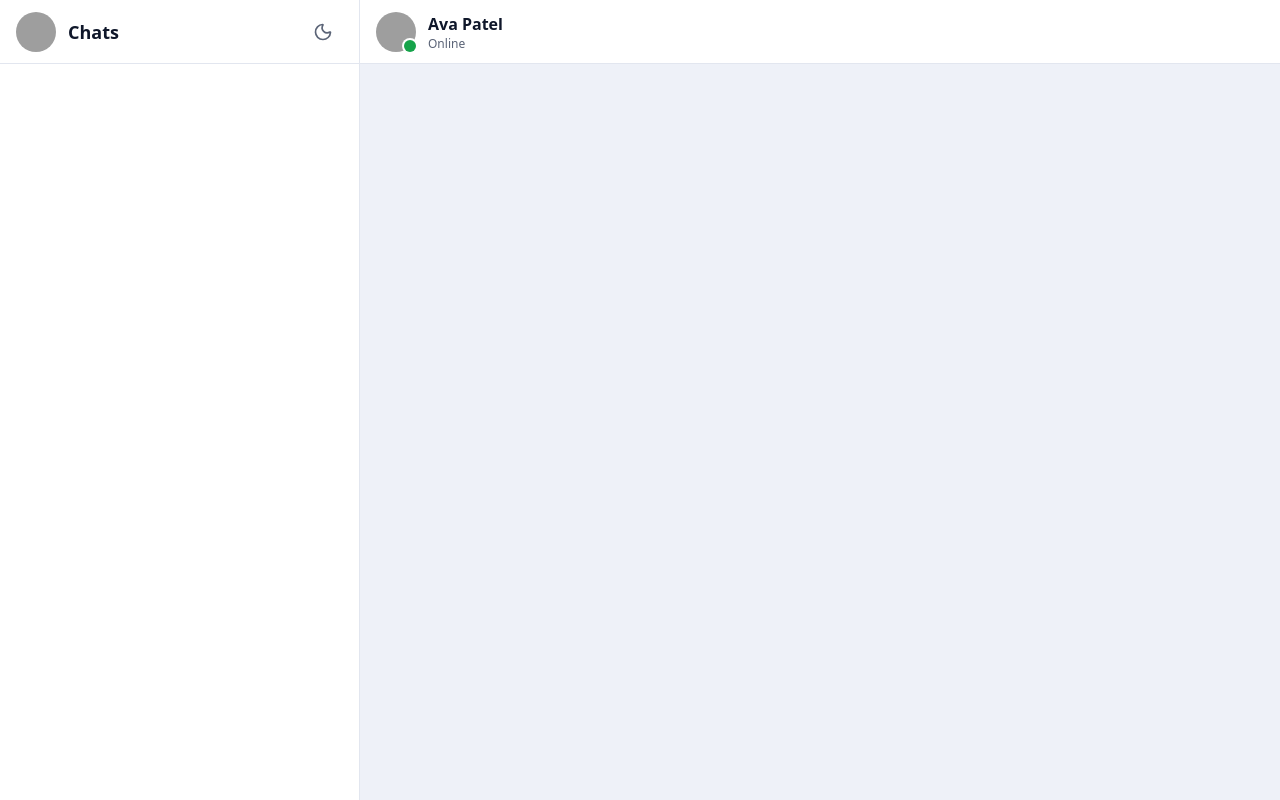
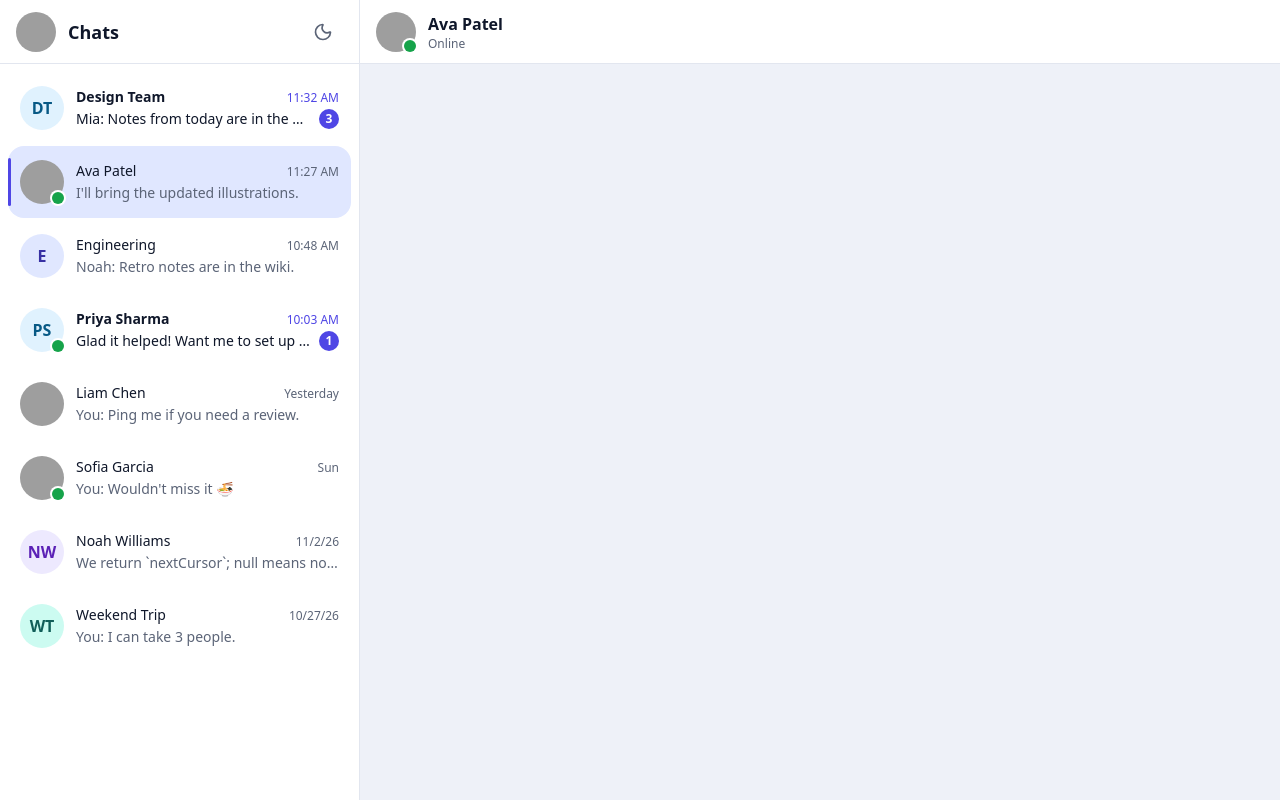
Before and after one commit to hardik6869/chat-app, a React (Vite) app: page /c/c-ava in a window 1280 px wide. Built offline with nearby package versions, Linux system fonts and the light colour scheme; grey boxes are pictures that could not be loaded.

Commit message:
feat(conversations): add conversation list

```diff
--- a/src/design-system/styles.css
+++ b/src/design-system/styles.css
@@ -61,6 +61,12 @@
     @apply bg-bg font-sans text-text antialiased;
   }
 
+  /* Slim, theme-aware scrollbars instead of the chunky OS default. */
+  * {
+    scrollbar-width: thin;
+    scrollbar-color: var(--border-strong) transparent;
+  }
+
   /* One consistent, always-visible focus indicator (WCAG 2.4.7 / 2.4.11). */
   :focus-visible {
     outline: 2px solid var(--focus);
--- /dev/null
+++ b/src/features/conversations/components/ConversationItem/ConversationItem.tsx
@@ -0,0 +1,71 @@
+import { memo } from 'react';
+import { NavLink } from 'react-router';
+import { cn, formatListTime } from '@/shared/lib';
+import { Avatar, Badge } from '@/shared/ui';
+import { useConversationSummary } from '../../hooks';
+
+/**
+ * 72 px row: avatar (with presence) · name + time · preview + unread badge.
+ * Selected row gets an indigo tint and a left accent bar; unread rows are bold.
+ */
+export const ConversationItem = memo(function ConversationItem({
+  conversationId,
+}: {
+  conversationId: string;
+}) {
+  const summary = useConversationSummary(conversationId);
+  if (!summary) return null;
+  const unread = summary.unreadCount > 0;
+
+  return (
+    <li>
+      <NavLink
+        to={`/c/${conversationId}`}
+        className={({ isActive }) =>
+          cn(
+            'relative flex h-18 items-center gap-3 rounded-lg px-3 transition-colors',
+            isActive
+              ? 'bg-surface-active before:absolute before:inset-y-3 before:left-0 before:w-0.75 before:rounded-full before:bg-primary'
+              : 'hover:bg-surface-muted',
+          )
+        }
+      >
+        <Avatar name={summary.title} src={summary.avatarUrl} online={summary.isOnline} size="lg" />
+        <div className="min-w-0 flex-1">
+          <div className="flex items-baseline justify-between gap-2">
+            <span
+              className={cn('truncate text-sm text-text', unread ? 'font-semibold' : 'font-medium')}
+            >
+              {summary.title}
+            </span>
+            {summary.lastActivityAt && (
+              <time
+                dateTime={summary.lastActivityAt}
+                className={cn(
+                  'shrink-0 text-xs',
+                  unread ? 'font-medium text-primary-text' : 'text-text-muted',
+                )}
+              >
+                {formatListTime(summary.lastActivityAt)}
+              </time>
+            )}
+          </div>
+          <div className="mt-0.5 flex items-center justify-between gap-2">
+            <p
+              className={cn(
+                'truncate text-sm',
+                summary.isTyping ? 'text-accent' : unread ? 'text-text' : 'text-text-muted',
+              )}
+            >
+              {summary.preview}
+            </p>
+            <Badge
+              count={summary.unreadCount}
+              label={`${summary.unreadCount} unread ${summary.unreadCount === 1 ? 'message' : 'messages'}`}
+            />
+          </div>
+        </div>
+      </NavLink>
+    </li>
+  );
+});
--- /dev/null
+++ b/src/features/conversations/components/ConversationItem/index.ts
@@ -0,0 +1 @@
+export { ConversationItem } from './ConversationItem';
--- /dev/null
+++ b/src/features/conversations/components/ConversationList/ConversationList.tsx
@@ -0,0 +1,46 @@
+import { MessageCirclePlus } from 'lucide-react';
+import { EmptyState, Skeleton } from '@/shared/ui';
+import { useConversationIds } from '../../hooks';
+import { ConversationItem } from '../ConversationItem';
+
+const SKELETON_ROWS = 6;
+
+function ConversationListSkeleton() {
+  return (
+    <div role="status" aria-label="Loading conversations" className="space-y-1 p-2">
+      {Array.from({ length: SKELETON_ROWS }, (_, index) => (
+        <div key={index} className="flex h-18 items-center gap-3 px-3">
+          <Skeleton className="size-11 rounded-full" />
+          <div className="flex-1 space-y-2">
+            <Skeleton className="h-3.5 w-2/5" />
+            <Skeleton className="h-3 w-4/5" />
+          </div>
+        </div>
+      ))}
+    </div>
+  );
+}
+
+export function ConversationList() {
+  const { ids, isLoading } = useConversationIds();
+
+  if (isLoading) return <ConversationListSkeleton />;
+
+  if (ids.length === 0) {
+    return (
+      <EmptyState
+        icon={MessageCirclePlus}
+        title="No conversations yet"
+        description="New chats will appear here."
+      />
+    );
+  }
+
+  return (
+    <ul className="space-y-0.5 p-2">
+      {ids.map((id) => (
+        <ConversationItem key={id} conversationId={id} />
+      ))}
+    </ul>
+  );
+}
--- /dev/null
+++ b/src/features/conversations/components/ConversationList/index.ts
@@ -0,0 +1 @@
+export { ConversationList } from './ConversationList';
--- a/src/features/conversations/components/Sidebar/Sidebar.tsx
+++ b/src/features/conversations/components/Sidebar/Sidebar.tsx
@@ -1,15 +1,15 @@
 import type { ReactNode } from 'react';
 import { Avatar, Skeleton } from '@/shared/ui';
 import { useCurrentUser } from '../../hooks';
+import { ConversationList } from '../ConversationList';
 
 interface SidebarProps {
   /** Header buttons supplied by the app (e.g. theme toggle). */
   actions?: ReactNode;
-  children?: ReactNode;
 }
 
-/** Sidebar frame: 64 px header aligned with the chat header, then scrollable content. */
-export function Sidebar({ actions, children }: SidebarProps) {
+/** Sidebar: 64 px header aligned with the chat header, then the scrollable conversation list. */
+export function Sidebar({ actions }: SidebarProps) {
   const currentUser = useCurrentUser();
 
   return (
@@ -23,7 +23,9 @@ export function Sidebar({ actions, children }: SidebarProps) {
         <h1 className="flex-1 text-lg font-semibold text-text">Chats</h1>
         {actions}
       </header>
-      <div className="min-h-0 flex-1">{children}</div>
+      <div className="min-h-0 flex-1 overflow-y-auto">
+        <ConversationList />
+      </div>
     </div>
   );
 }
--- a/src/features/conversations/hooks/index.ts
+++ b/src/features/conversations/hooks/index.ts
@@ -1 +1,3 @@
+export { useConversationIds } from './useConversationIds';
+export { useConversationSummary } from './useConversationSummary';
 export { useCurrentUser } from './useCurrentUser';
--- /dev/null
+++ b/src/features/conversations/hooks/useConversationIds.ts
@@ -0,0 +1,15 @@
+import { useShallow } from 'zustand/react/shallow';
+import { selectConversationList, useChatStore, type ConversationFilter } from '@/store';
+
+/**
+ * Ordered ids of the visible conversations. Subscribing to ids only means the list
+ * re-renders when order or membership changes, not on every message.
+ */
+export function useConversationIds(filter: ConversationFilter = 'all', query = '') {
+  const ids = useChatStore(
+    useShallow((state) => selectConversationList(state, filter, query).map(({ id }) => id)),
+  );
+  const isLoading = useChatStore((state) => state.bootstrapStatus !== 'success');
+
+  return { ids, isLoading };
+}
--- /dev/null
+++ b/src/features/conversations/hooks/useConversationSummary.ts
@@ -0,0 +1,54 @@
+import { useShallow } from 'zustand/react/shallow';
+import { getConversationTitle, getPartnerId, isGroup, type Message } from '@/entities';
+import { selectTypingNames, useChatStore } from '@/store';
+
+interface ConversationSummary {
+  title: string;
+  avatarUrl?: string;
+  isOnline: boolean;
+  preview: string;
+  isTyping: boolean;
+  lastActivityAt?: string;
+  unreadCount: number;
+}
+
+const firstName = (name: string) => name.split(' ')[0] ?? name;
+
+function previewText(message: Message | undefined, sender: string | undefined, prefix: boolean) {
+  if (!message) return 'No messages yet';
+  if (message.deletedAt) return 'This message was deleted';
+  return prefix && sender ? `${sender}: ${message.text}` : message.text;
+}
+
+/** Everything one conversation row shows, as primitives so the row re-renders only on change. */
+export function useConversationSummary(conversationId: string): ConversationSummary | undefined {
+  return useChatStore(
+    useShallow((state) => {
+      const conversation = state.conversations[conversationId];
+      if (!conversation) return undefined;
+      const group = isGroup(conversation);
+      const partner = group
+        ? undefined
+        : state.users[getPartnerId(conversation, state.currentUserId)];
+      const last = conversation.lastMessage;
+      const typingNames = selectTypingNames(state, conversationId);
+      const lastSender =
+        last?.senderId === state.currentUserId
+          ? 'You'
+          : firstName(state.users[last?.senderId ?? '']?.name ?? '');
+
+      return {
+        title: getConversationTitle(conversation, state.users, state.currentUserId),
+        avatarUrl: group ? conversation.avatarUrl : partner?.avatarUrl,
+        isOnline: partner?.isOnline ?? false,
+        isTyping: typingNames.length > 0,
+        preview:
+          typingNames.length > 0
+            ? `${group ? `${firstName(typingNames[0] ?? '')} is ` : ''}typing…`
+            : previewText(last, lastSender, group || last?.senderId === state.currentUserId),
+        lastActivityAt: last?.createdAt,
+        unreadCount: conversation.unreadCount,
+      };
+    }),
+  );
+}
--- a/src/shared/ui/atoms/Avatar/Avatar.tsx
+++ b/src/shared/ui/atoms/Avatar/Avatar.tsx
@@ -27,9 +27,10 @@ function initials(name: string): string {
   return (first + last).toUpperCase() || '?';
 }
 
+/** FNV-1a: spreads similar names across tints better than a simple multiply hash. */
 function tintFor(name: string): string {
-  let hash = 0;
-  for (const char of name) hash = (hash * 31 + char.charCodeAt(0)) >>> 0;
+  let hash = 0x811c9dc5;
+  for (const char of name) hash = Math.imul(hash ^ char.charCodeAt(0), 0x01000193) >>> 0;
   return tints[hash % tints.length] ?? tints[0];
 }
 
--- a/src/store/index.ts
+++ b/src/store/index.ts
@@ -6,3 +6,6 @@ export const useChatStore = createChatStore({ api: chatApi, realtime });
 
 /** Starts realtime updates; returns a cleanup for `useEffect`. */
 export const startRealtime = () => connectRealtime(useChatStore, realtime);
+
+export { selectConversationList, selectTypingNames } from './selectors';
+export type { ConversationFilter } from './selectors';
```
Also changed, not shown: 1 other file (tests, documents, lock files or other folders).
